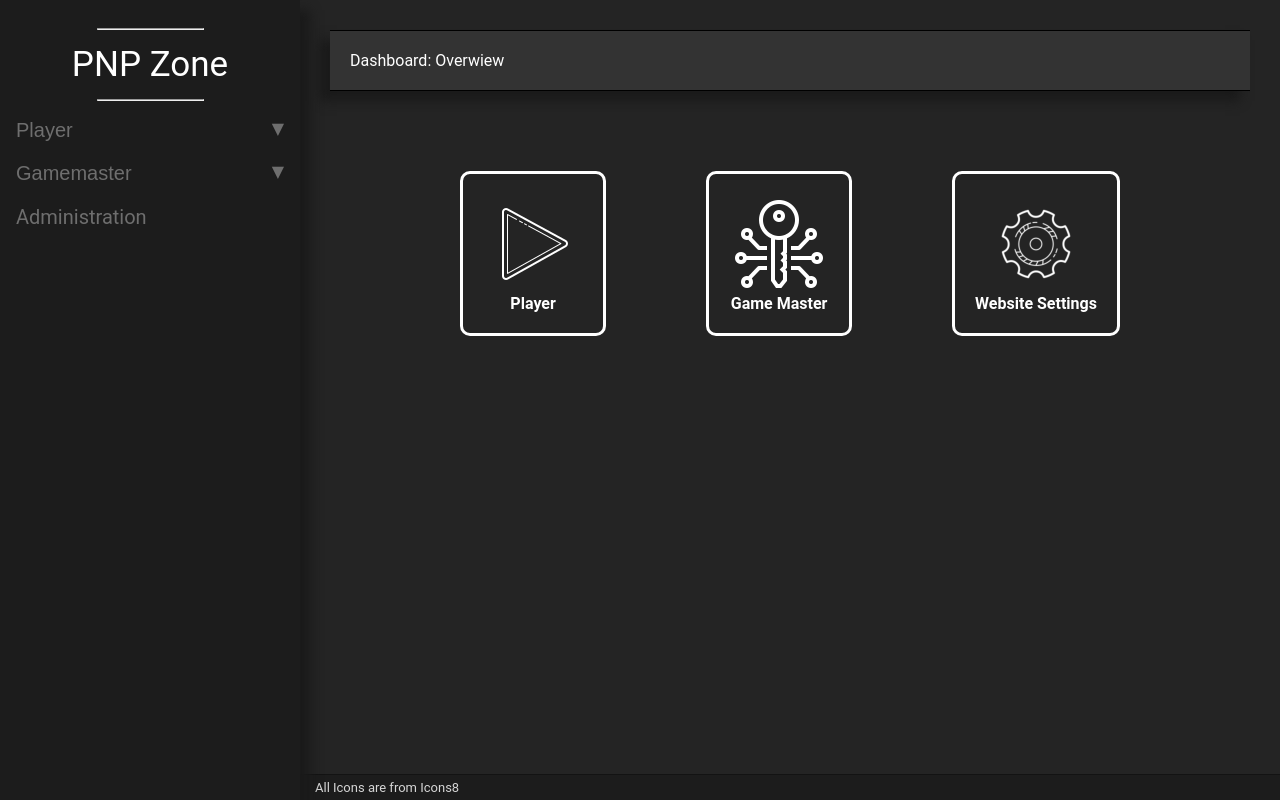
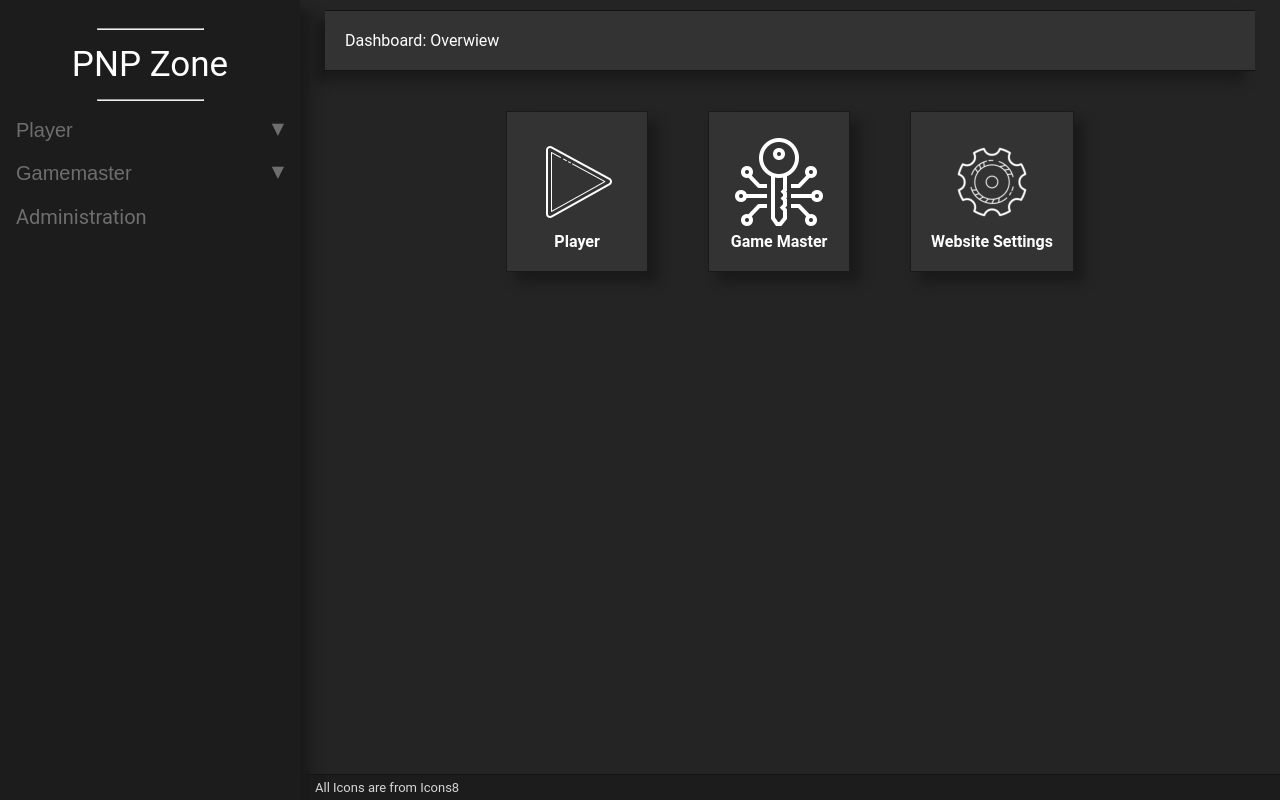
Before and after one commit to myOmikron/OpenPAP, a Django app: page / in a window 1280 px wide. Run offline with Django 3.2, Linux system fonts and the light colour scheme.

Commit message:
Updated UI

```diff
--- a/openpnp/static/css/main.css
+++ b/openpnp/static/css/main.css
@@ -68,11 +68,12 @@ ul {
 }
 
 #dashboard-box {
-    margin: 50px;
+    margin: 30px;
     padding: 20px;
-    border: solid white;
-    border-radius: 10px;
+    background-color: #333;
     text-align: center;
+    border: 1px solid #1a1a1a;
+    box-shadow: 10px 10px 10px #1a1a1a;
 }
 
 #dashboard-box:hover {
@@ -84,11 +85,11 @@ ul {
 }
 
 #new-template-box {
-    width: 450px;
+    background-color: #333;
     margin: 50px;
     padding: 20px;
-    border: solid white;
-    border-radius: 10px;
+    border: 1px solid #1a1a1a;
+    box-shadow: 10px 10px 10px #1a1a1a;
 }
 
 label {
@@ -176,12 +177,12 @@ hr {
 }
 
 #heading {
-    margin: 30px;
+    margin: 10px 25px 10px 25px;
     background-color: #333;
     align-items: flex-start;
     box-shadow: -10px 10px 10px #1a1a1a;
-    border-top: 1px solid black;
-    border-bottom: 1px solid black;
+    border-top: 1px solid #131313;
+    border-bottom: 1px solid #131313;
 }
 
 .breadcrumbs {
```
